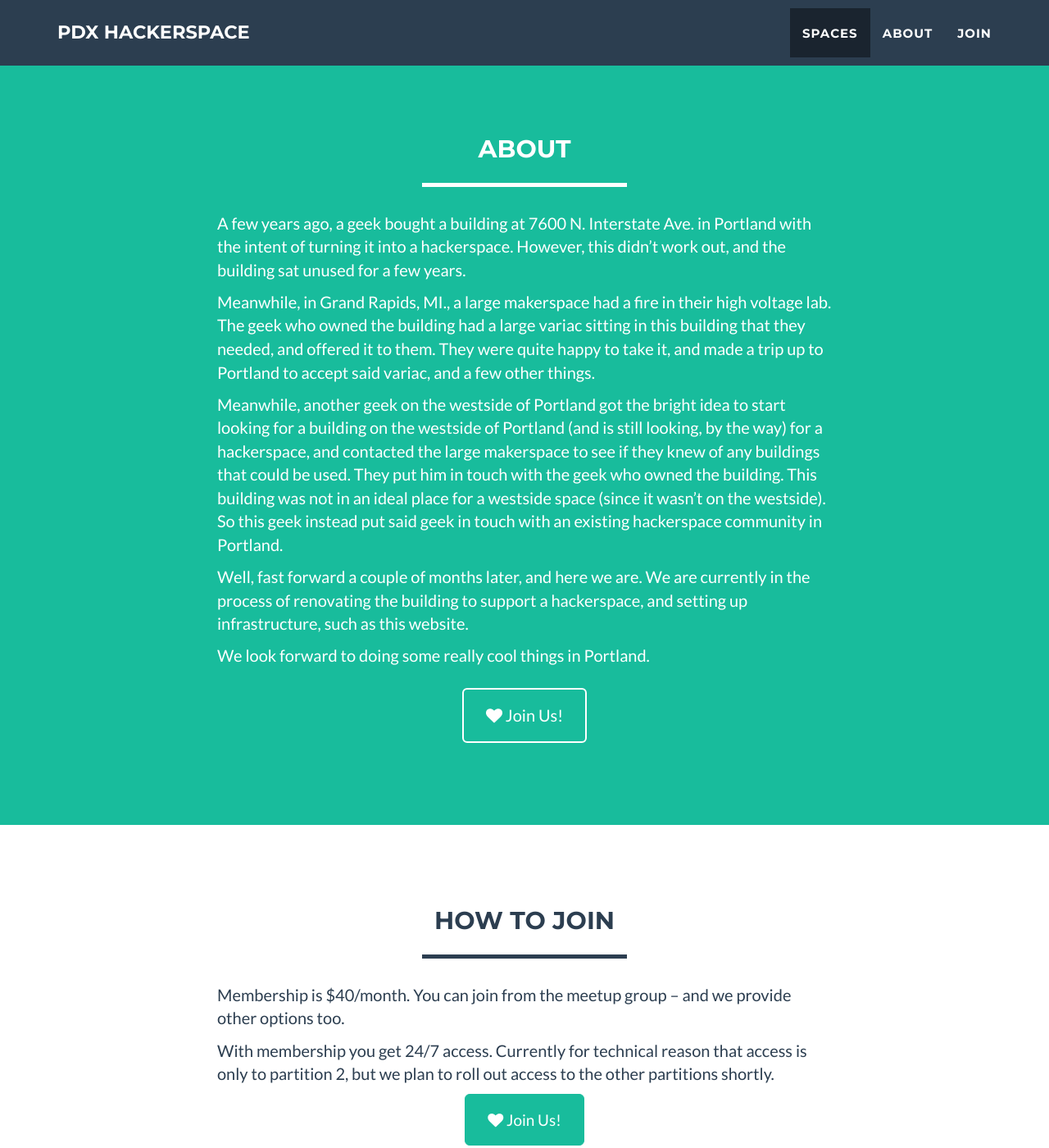
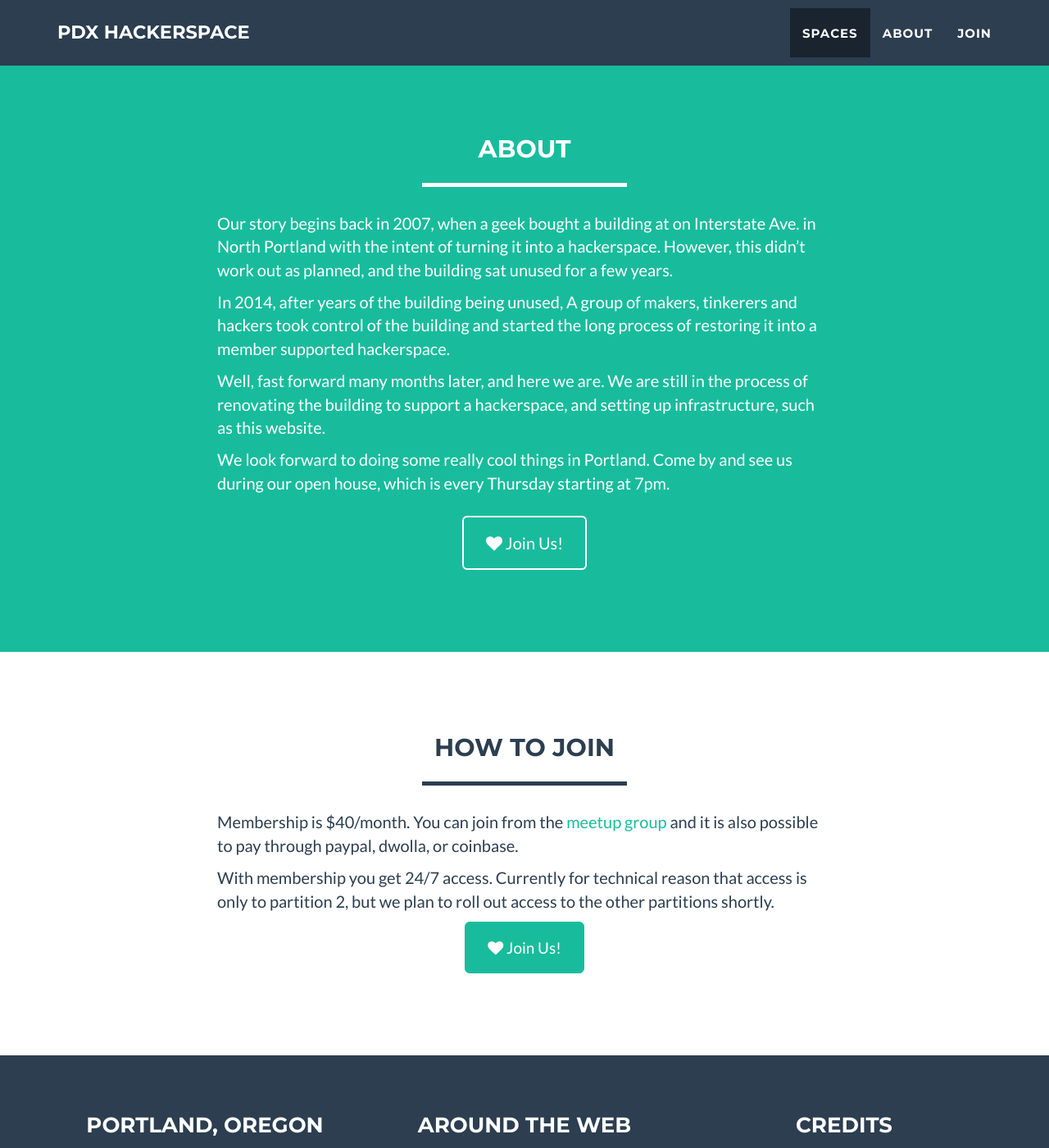
Before and after one commit to ctrlh/ctrlh.github.io, a Jekyll site: the page built from index.html, in a window 1280 px wide and 1400 px high, scrolled down 1605 px. Shown: the whole window at 82% size. Built offline with Jekyll 4.4.1, drawn with Linux system fonts in a browser that asks for light colours.

Commit message:
Minor Edits

```diff
--- a/_includes/about.html
+++ b/_includes/about.html
@@ -9,16 +9,13 @@
             </div>
             <div class="row">
                 <div class="col-lg-8 col-lg-offset-2">
-                    <p>A few years ago, a geek bought a building at 7600 N. Interstate Ave. in Portland with the intent of turning it into a hackerspace. However, this didn’t work out, and the building sat unused for a few years.</p>
-                    <p>Meanwhile, in Grand Rapids, MI., a large makerspace had a fire in their high voltage lab. The geek who owned the building had a large variac sitting in this building that they needed, and offered it to them. They were quite happy to take it, and made a trip up to Portland to accept said variac, and a few other things.</p>
+                    <p>Our story begins back in 2007, when a geek bought a building at on Interstate Ave. in North Portland with the intent of turning it into a hackerspace. However, this didn’t work out as planned, and the building sat unused for a few years.</p>
+                    <p>In 2014, after years of the building being unused, A group of makers, tinkerers and hackers took control of the building and started the long process of restoring it into a member supported hackerspace. </p>
                     <p>
-                        Meanwhile, another geek on the westside of Portland got the bright idea to start looking for a building on the westside of Portland (and is still looking, by the way) for a hackerspace, and contacted the large makerspace to see if they knew of any buildings that could be used. They put him in touch with the geek who owned the building. This building was not in an ideal place for a westside space (since it wasn’t on the westside). So this geek instead put said geek in touch with an existing hackerspace community in Portland.
+                        Well, fast forward many months later, and here we are. We are still in the process of renovating the building to support a hackerspace, and setting up infrastructure, such as this website.
                     </p>
                     <p>
-                        Well, fast forward a couple of months later, and here we are. We are currently in the process of renovating the building to support a hackerspace, and setting up infrastructure, such as this website.
-                    </p>
-                    <p>
-                        We look forward to doing some really cool things in Portland.
+                        We look forward to doing some really cool things in Portland. Come by and see us during our open house, which is every Thursday starting at 7pm.
                     </p>
                 </div>
                 </div>
--- a/_includes/join.html
+++ b/_includes/join.html
@@ -9,7 +9,10 @@
             </div>
             <div class="row">
                 <div class="col-lg-8 col-lg-offset-2">
-                    <p>Membership is $40/month. You can join from the meetup group – and we provide other options too.</p>
+                    <p>Membership is $40/month. You can join from the
+                    <a href="http://meetup.com/ctrl-h/">
+                    meetup group</a>
+                     and it is also possible to pay through paypal, dwolla, or coinbase.</p>
                    <p>With membership you get 24/7 access. Currently for technical reason that access is only to partition 2, but we plan to roll out access to the other partitions shortly.</p>
                 <div class="col-lg-8 col-lg-offset-2 text-center">
                     <a href="http://www.meetup.com/CTRL-H/" class="btn btn-success btn-lg">
```
Also changed, not shown: README.md.
